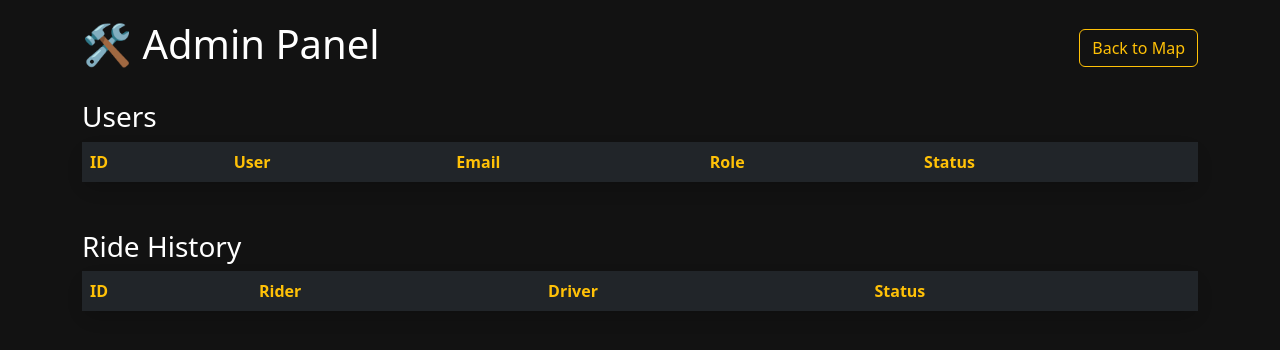
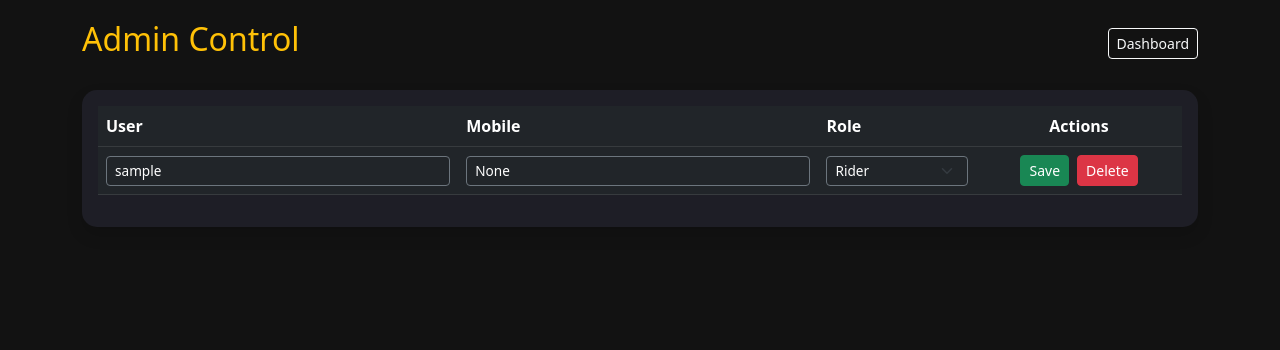
Before and after one commit to agamchugh/agam, a Flask app: page /admin_panel in a window 1280 px wide. Shown: the top 350 px of the page. Run offline with Flask 3, Linux system fonts and the light colour scheme; the visitor is signed in with stand-in values (Sample User, id 1); data comes from the database, SQL or seed files in the repository; lists and menus that the app fills with data are empty.

Commit message:
Update admin.html

```diff
--- a/templates/admin.html
+++ b/templates/admin.html
@@ -3,41 +3,64 @@
 <head>
     <meta charset="UTF-8">
     <meta name="viewport" content="width=device-width, initial-scale=1.0">
-    <title>Admin - Rickshaw Live</title>
+    <title>Admin Panel</title>
     <link href="https://cdn.jsdelivr.net/npm/bootstrap@5.3.0/dist/css/bootstrap.min.css" rel="stylesheet">
     <style>
         body { background: #121212; color: white; padding: 20px; }
-        .table { background: #1e1e26; color: white; border-radius: 15px; }
-        .table th { color: #ffc107; border: none; }
+        .card { background: #1e1e26; border: none; border-radius: 15px; }
+        .table { color: white; }
+        input, select { font-size: 0.85rem !important; }
     </style>
 </head>
-<body class="container">
+<body>
+    <div class="container">
         <div class="d-flex justify-content-between align-items-center mb-4">
-        <h1>🛠️ Admin Panel</h1>
-        <a href="/dashboard" class="btn btn-outline-warning">Back to Map</a>
+            <h2 class="text-warning">Admin Control</h2>
+            <a href="/dashboard" class="btn btn-outline-light btn-sm">Dashboard</a>
         </div>
 
-    <h3>Users</h3>
-    <table class="table table-dark table-hover mb-5 shadow">
-        <thead><tr><th>ID</th><th>User</th><th>Email</th><th>Role</th><th>Status</th></tr></thead>
+        <div class="card p-3 shadow">
+            <div class="table-responsive">
+                <table class="table table-dark align-middle">
+                    <thead>
+                        <tr>
+                            <th>User</th>
+                            <th>Mobile</th>
+                            <th>Role</th>
+                            <th class="text-center">Actions</th>
+                        </tr>
+                    </thead>
                     <tbody>
-            {% for user in users %}
+                        {% for user in all_users %}
                         <tr>
-                <td>{{ user[0] }}</td><td>{{ user[1] }}</td><td>{{ user[2] }}</td><td>{{ user[3].upper() }}</td>
-                <td><span class="badge {{ 'bg-success' if user[4] == 1 else 'bg-danger' }}">{{ 'ONLINE' if user[4] == 1 else 'OFFLINE' }}</span></td>
+                            <form action="/edit_user/{{ user.id }}" method="POST">
+                                <td>
+                                    <input type="text" name="username" value="{{ user.username }}" class="form-control form-control-sm bg-dark text-white border-secondary">
+                                </td>
+                                <td>
+                                    <input type="text" name="mobile" value="{{ user.mobile }}" class="form-control form-control-sm bg-dark text-white border-secondary">
+                                </td>
+                                <td>
+                                    <select name="role" class="form-select form-select-sm bg-dark text-white border-secondary">
+                                        <option value="rider" {% if user.role == 'rider' %}selected{% endif %}>Rider</option>
+                                        <option value="driver" {% if user.role == 'driver' %}selected{% endif %}>Driver</option>
+                                    </select>
+                                </td>
+                                <td>
+                                    <div class="d-flex gap-2 justify-content-center">
+                                        <button type="submit" class="btn btn-success btn-sm">Save</button>
+                            </form>
+                                        <form action="/delete_user/{{ user.id }}" method="POST" onsubmit="return confirm('Delete this user?');">
+                                            <button type="submit" class="btn btn-danger btn-sm">Delete</button>
+                                        </form>
+                                    </div>
+                                </td>
                         </tr>
                         {% endfor %}
                     </tbody>
                 </table>
-
-    <h3>Ride History</h3>
-    <table class="table table-dark table-hover shadow">
-        <thead><tr><th>ID</th><th>Rider</th><th>Driver</th><th>Status</th></tr></thead>
-        <tbody>
-            {% for ride in rides %}
-            <tr><td>#{{ ride[0] }}</td><td>{{ ride[1] }}</td><td>{{ ride[2] }}</td><td class="text-warning">{{ ride[3].upper() }}</td></tr>
-            {% endfor %}
-        </tbody>
-    </table>
+            </div>
+        </div>
+    </div>
 </body>
 </html>
```
Lines whose indentation alone changed are shown as unchanged.
